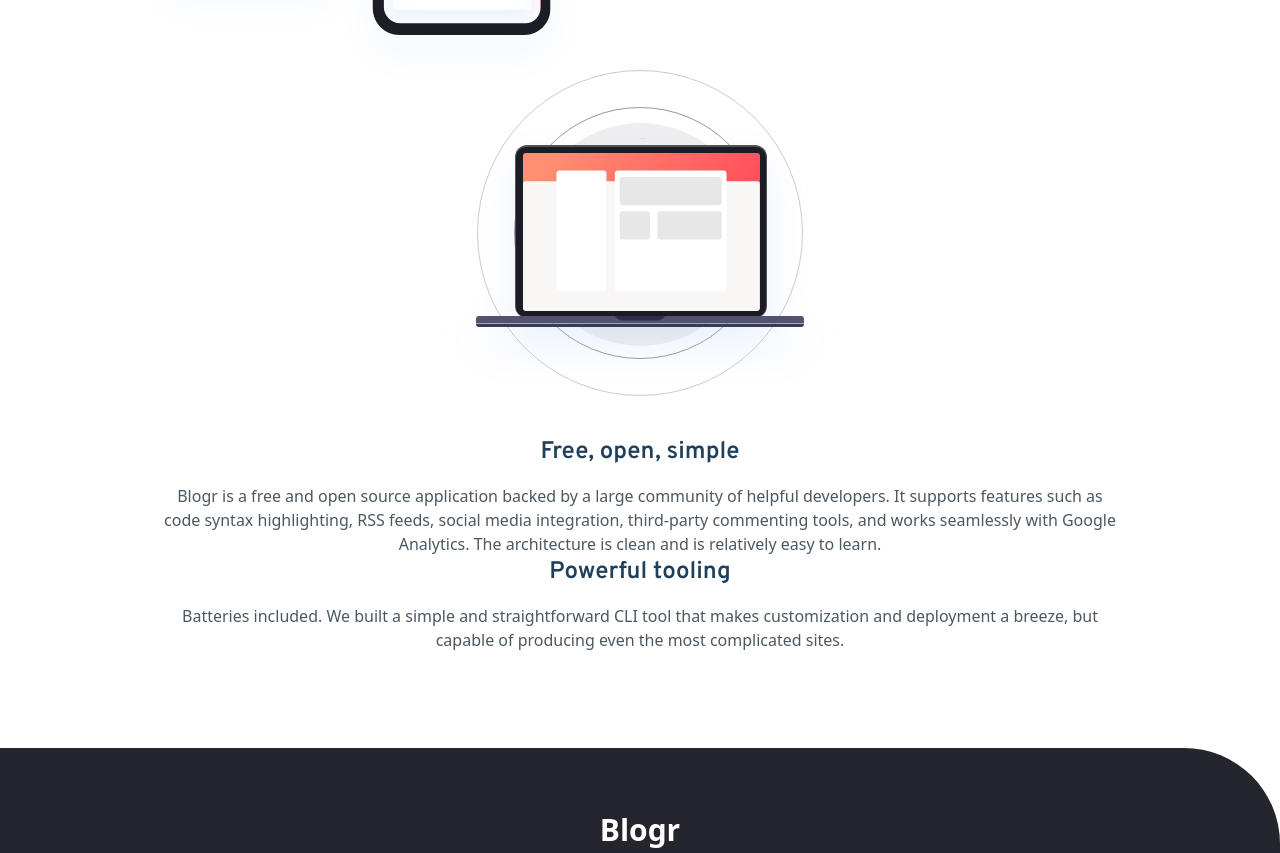
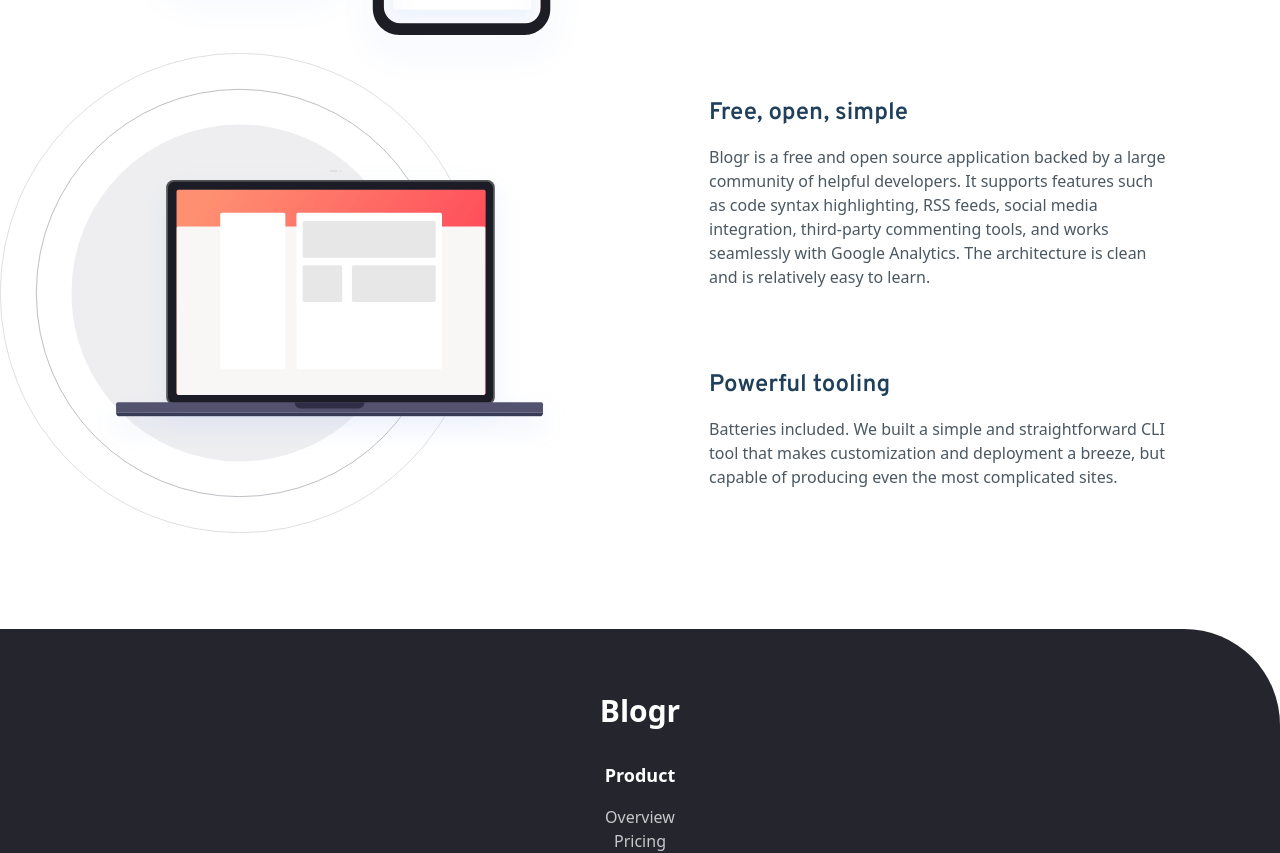
Before and after one commit to Marcoswodbarros/blogr-landing-page2, a website: page index.html in a window 1280 px wide. Shown: the part 1719-2572 px from the top of the page. Drawn offline with Linux system fonts and the light colour scheme.

Commit message:
Desktop main: Starting free section

```diff
--- a/index.html
+++ b/index.html
@@ -104,19 +104,24 @@
                 </div>
 
                 <div class="hidden lg:block lg:w-2/4 lg:h-full">
-                    <img src="src/images/illustration-editor-desktop.svg" class="absolute -top-10 w-2/4" alt="Graphic illustration">
+                    <img src="src/images/illustration-editor-desktop.svg" class="absolute -top-10 w-2/4"
+                        alt="Graphic illustration">
                 </div>
             </section>
 
             <section
                 style="background-image: url(src/images/bg-pattern-circles.svg); background-size: 160%; background-repeat: no-repeat; background-position: center bottom 14rem;"
                 class="bg-veryDarkGrayBlue rounded-bl-radiusAdded rounded-tr-radiusAdded mt-48 relative lg:flex lg:flex-row-reverse">
-                <img src="src/images/illustration-phones.svg" alt="Two cellphones" class="absolute bottom-5rem lg:-top-14 lg:left-32 lg:h-30rem">
+                <img src="src/images/illustration-phones.svg" alt="Two cellphones"
+                    class="absolute bottom-5rem lg:-top-14 lg:left-32 lg:h-30rem">
 
-                <div id="article__state--container" class="flex flex-col items-center gap-y-4 pt-56 pb-32 lg:pt-24 lg:pb-24 lg:w-2/4">
-                    <h3 class="font-overpass text-white text-2xl font-bold text-center w-8/12 lg:text-start lg:w-9/12">State of the Art
+                <div id="article__state--container"
+                    class="flex flex-col items-center gap-y-4 pt-56 pb-32 lg:pt-24 lg:pb-24 lg:w-2/4">
+                    <h3 class="font-overpass text-white text-2xl font-bold text-center w-8/12 lg:text-start lg:w-9/12">
+                        State of the Art
                         Infrastructure</h3>
-                    <p class="text-white text-center w-9/12 lg:text-start lg:w-9/12">With reliability and speed in mind, worldwide
+                    <p class="text-white text-center w-9/12 lg:text-start lg:w-9/12">With reliability and speed in mind,
+                        worldwide
                         data centers provide the backbone for ultra-fast connectivity.
                         This ensures your site will load instantly, no matter where your readers are, keeping your site
                         competitive.</p>
@@ -124,14 +129,18 @@
             </section>
 
             <!-- Próximo passo: mudar de article para section e criar outro article -->
-            <section id="article__free--container">
+            <section id="article__free--container" class="lg:flex lg:items-center">
+                <img src="src/images/illustration-laptop-mobile.svg" alt="A laptop illustration" class="lg:hidden">
+                <img src="src/images/illustration-laptop-desktop.svg" alt="A laptop illustration" class="hidden lg:block lg:h-30rem">
+
+                <div class="lg:flex lg:flex-col lg:items-center lg:gap-y-20">
                     <article class="flex flex-col items-center gap-y-6">
-                    <img src="src/images/illustration-laptop-mobile.svg" alt="A laptop illustration" class="">
                         <div id="article__state--container" class="flex flex-col items-center gap-y-4">
-                        <h3 class="font-overpass text-veryDarkBlue text-2xl font-bold text-center w-8/12">Free, open,
+                            <h3 class="font-overpass text-veryDarkBlue text-2xl font-bold text-center w-8/12 lg:text-start">Free,
+                                open,
                                 simple
                             </h3>
-                        <p class="text-veryDarkGrayishBlue text-center w-9/12"> Blogr is a free and open source
+                            <p class="text-veryDarkGrayishBlue text-center w-9/12 lg:text-start lg:w-8/12"> Blogr is a free and open source
                                 application backed by a
                                 large community of helpful developers. It supports features such as code syntax
                                 highlighting, RSS feeds,
@@ -142,12 +151,14 @@
                     </article>
 
                     <article class="flex flex-col items-center gap-y-4">
-                    <h3 class="font-overpass text-veryDarkBlue text-2xl font-bold text-center w-8/12">Powerful tooling
+                        <h3 class="font-overpass text-veryDarkBlue text-2xl font-bold text-center w-8/12 lg:text-start">Powerful
+                            tooling
                         </h3>
-                    <p class="text-veryDarkGrayishBlue text-center w-9/12">Batteries included. We built a simple and
+                        <p class="text-veryDarkGrayishBlue text-center w-9/12 lg:text-start lg:w-8/12">Batteries included. We built a simple and
                             straightforward CLI tool that makes customization and deployment a breeze, but
                             capable of producing even the most complicated sites.</p>
                     </article>
+                </div>
             </section>
         </section>
     </main>
```
Also changed, not shown: dist/output.css. Lines whose indentation alone changed are shown as unchanged.
